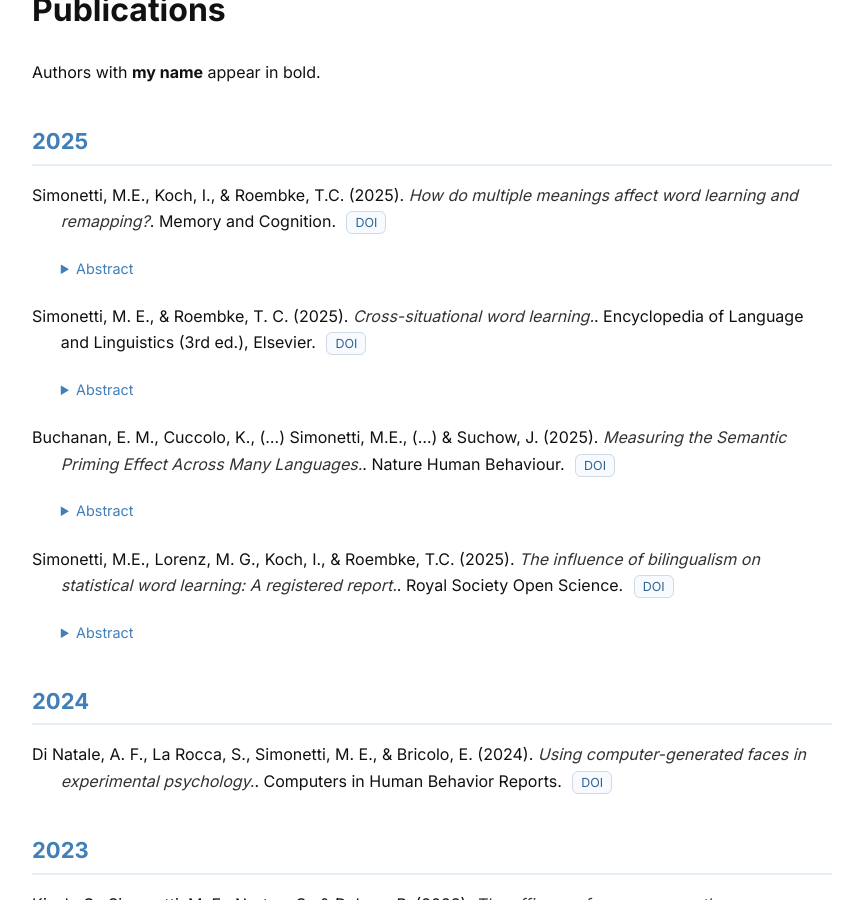
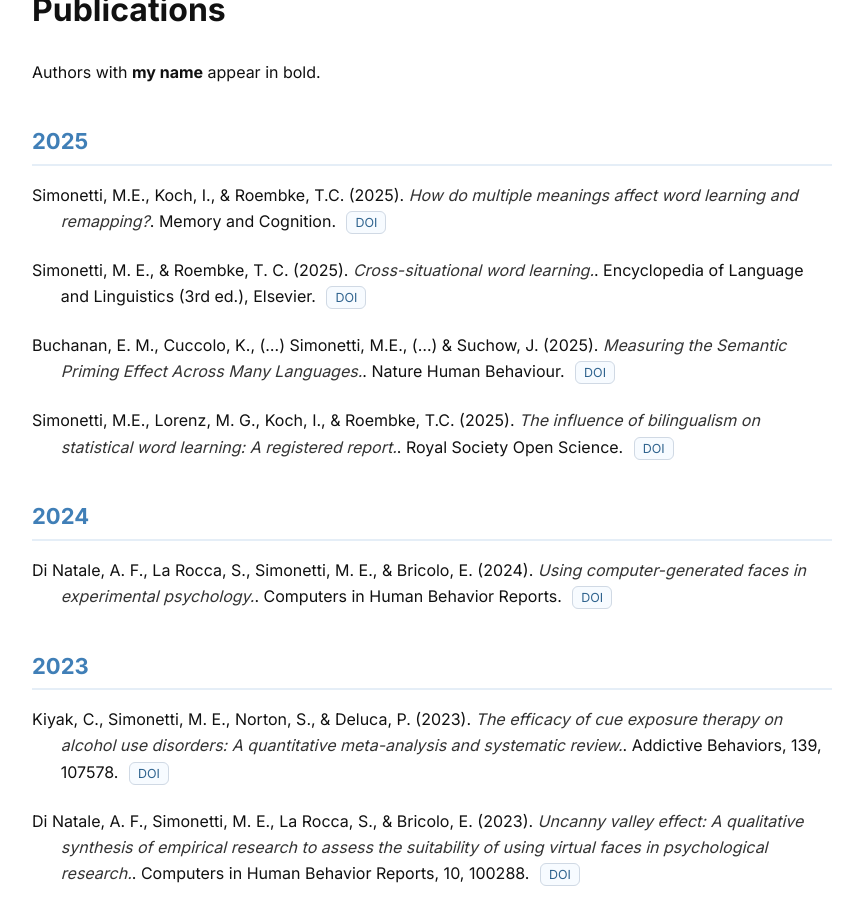
Before and after one commit to matildellen/matildellen.github.io, a Jekyll site: the page built from publications.md, in a window 1280 px wide and 900 px high, scrolled down 253 px. Shown: the whole window, without its empty margins (193-1056 px from the left). Built offline with Jekyll 4.4.1, drawn with Linux system fonts in a browser that asks for light colours.

Commit message:
Simplify publication entry structure
Refactor publication formatting to reduce redundancy.

```diff
--- a/publications.md
+++ b/publications.md
@@ -21,32 +21,18 @@ Authors with **my name** appear in bold.
 {% endif %}
 
 <p>
-
-{{ pub.authors }}
-
-({{ pub.year }}).
-<i>{{ pub.title }}</i>.
-{{ pub.journal }}.
-
-{% if pub.doi %}
-<a class="pub-link" href="{{ pub.doi }}" target="_blank">DOI</a>
-{% endif %}
-
-{% if pub.pdf %}
-<a class="pub-link" href="{{ pub.pdf }}" target="_blank">PDF</a>
-{% endif %}
-
-{% if pub.osf %}
-<a class="pub-link" href="{{ pub.osf }}" target="_blank">OSF</a>
-{% endif %}
-
-{% if pub.abstract %}
-<details>
-<summary>Abstract</summary>
-<p>{{ pub.abstract }}</p>
-</details>
-{% endif %}
-
+  {{ pub.authors }} ({{ pub.year }}).
+  <i>{{ pub.title }}</i>.
+  {{ pub.journal }}.
+  {% if pub.doi %}
+    <a class="pub-link" href="{{ pub.doi }}" target="_blank">DOI</a>
+  {% endif %}
+  {% if pub.pdf %}
+    <a class="pub-link" href="{{ pub.pdf }}" target="_blank">PDF</a>
+  {% endif %}
+  {% if pub.osf %}
+    <a class="pub-link" href="{{ pub.osf }}" target="_blank">OSF</a>
+  {% endif %}
 </p>
 
 {% endfor %}
```
